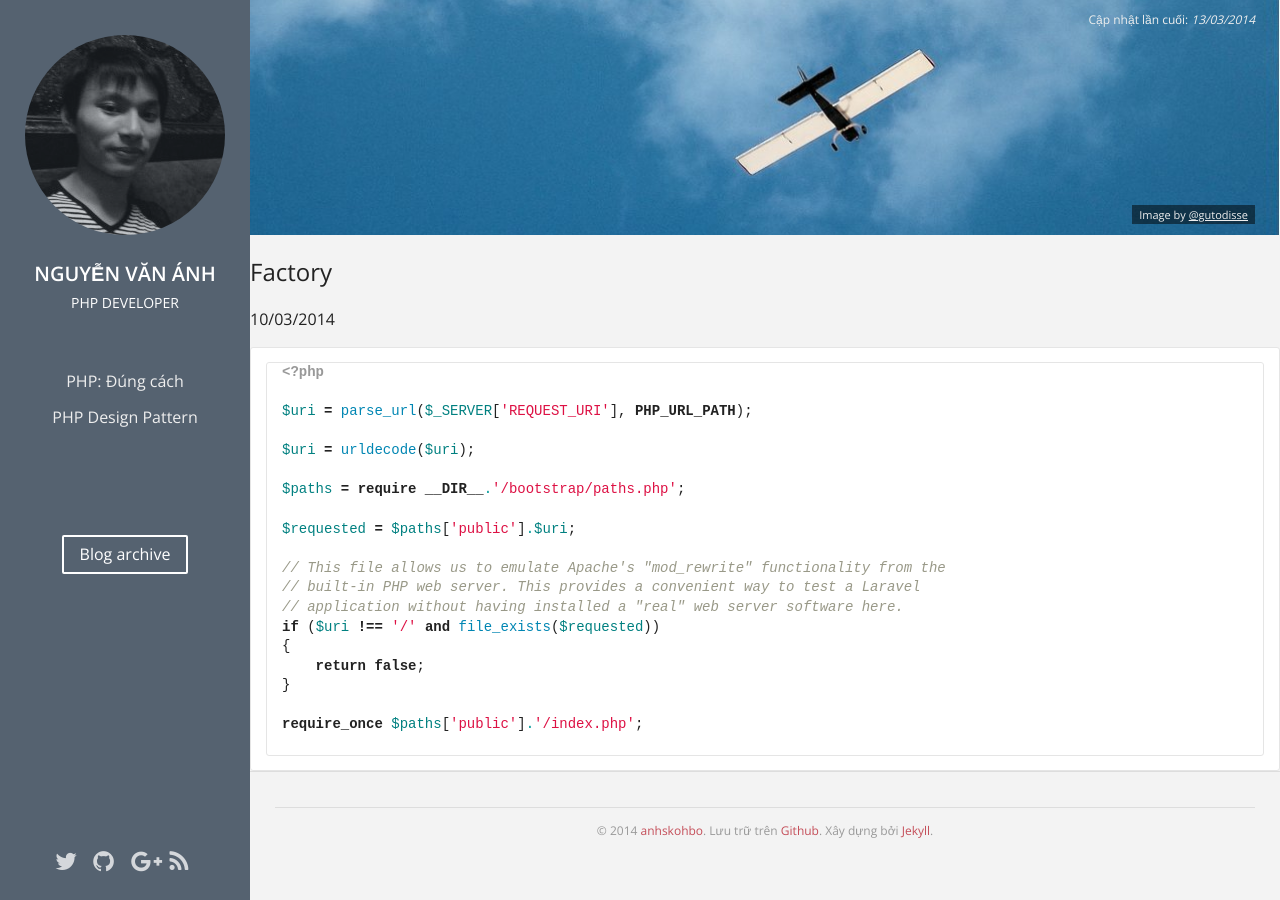
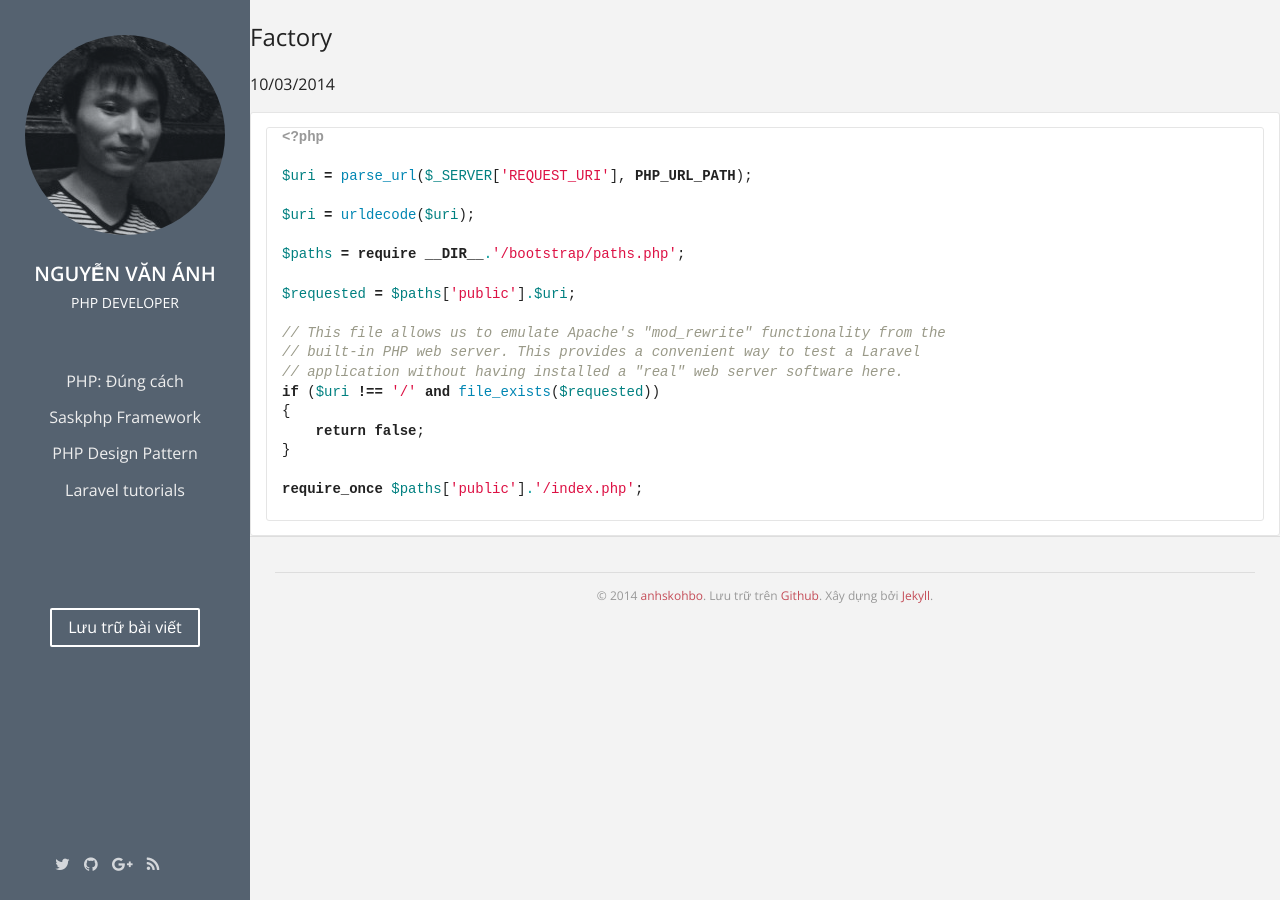
Before and after one commit to anhskohbo/anhskohbo.github.io, a Jekyll site: the page built from _posts/2014-03-10-factory.md, in a window 1280 px wide. Built offline with Jekyll 4.4.1, drawn with Linux system fonts in a browser that asks for light colours; nearby versions of some CDN libraries; Markdown is read by kramdown in place of the engine named in the settings; comment, search, counter and statistics services are not loaded.

```diff
--- a/_layouts/default.html
+++ b/_layouts/default.html
@@ -10,9 +10,11 @@
         <meta name="viewport" content="width=device-width, initial-scale=1">
 
         <!-- Metadata -->
+        <meta name="description" content="{{ site.description }}">
+        <meta name="keywords" content="php,css,html,javascript,linux,ubuntu,laravel,framework">
+        <meta name="author" content="{{ site.author }}">
         <meta name="robots" content="index,follow,archive"/>
-        <meta name="description" content="{{ site.description }}">
-        <meta property="og:image" content="/img/avatar.jpg"/>
+        <meta property="og:image" content="{{ site.url }}/img/avatar.jpg"/>
         <meta property="og:title" content="{{ site.name }}"/>
         <meta property="og:description" content="{{ site.description }}"/>
         <meta property="og:url" content="{{ site.url }}"/>
@@ -40,54 +42,57 @@
         <header class="header">
             <div class="container">
 
-                <a href="/" title="Anhskohbo">
-                    <img id="avatar" src="/img/avatar.jpg" alt="anhsk.ohbo@gmail.com">
+                <a href="/" title="{{ site.author }}">
+                    <img id="avatar" src="/img/avatar.jpg" alt="{{ site.author }}">
                 </a>
 
                 <hgroup>
-                    <h1><a href="/" title="Nguyễn Văn Ánh">Nguyễn Văn Ánh</a></h1>
+                    <h1><a href="/" title="{{ site.author }}">{{ site.author }}</a></h1>
                     <h2>PHP Developer</h2>
                 </hgroup>
 
                 <ul class="menu-list">
                     <li>
-                        <a href="#">PHP: Đúng cách</a>
+                        <a target="_blank" href="http://anhskohbo.github.io/php-the-right-way/" title="PHP: Đúng cách">PHP: Đúng cách</a>
                     </li>
                     <li>
-                        <a href="#">PHP Design Pattern</a>
+                        <a target="_blank" href="http://saskphp.com/" title="Saskphp Framework">Saskphp Framework</a>
+                    </li>
+                    <li>
+                        <a href="/archive.html#php-design-pattern" title="PHP Design Pattern">PHP Design Pattern</a>
+                    </li>
+                    <li>
+                        <a href="/archive.html#laravel" title="Laravel tutorials">Laravel tutorials</a>
                     </li>
                 </ul>
 
                 <p class="text-center">
-                    <a class="button white outline" href="#">Blog archive</a>
+                    <a class="button white outline" href="/archive.html" title="Lưu trữ bài viết">Lưu trữ bài viết</a>
                 </p>
 
                 <div class="social-links">
-                    <a title="Follow me on Twitter" target="_blank" href="https://twitter.com/anhskohbo">
-                        <span class="fa fa-twitter"></span>
+                    <a title="Twitter" target="_blank" href="https://twitter.com/anhskohbo">
+                        <i class="fa fa-twitter"></i>
                     </a>
-                    <a title="Fork me on Github" target="_blank" href="https://github.com/anhskohbo">
-                        <span class="fa fa-github"></span>
+
+                    <a title="Github" target="_blank" href="https://github.com/anhskohbo">
+                        <i class="fa fa-github"></i>
                     </a>
-                    <a title="Add me on Google+" target="_blank" href="https://google.com/+nguyenvananh-anhskohbo">
-                        <span class="fa fa-google-plus"></span>
+
+                    <a title="Google+" target="_blank" href="https://google.com/+nguyenvananh-anhskohbo">
+                        <i class="fa fa-google-plus"></i>
                     </a>
-                    <a title="Subscribe to my feed" target="_blank" href="/feed.xml">
-                        <span class="fa fa-rss"></span>
+
+                    <a title="Subscribe" target="_blank" href="/feed.xml">
+                        <i class="fa fa-rss"></i>
                     </a>
                 </div>
+
             </div>
         </header><!-- /#header -->
 
         <!-- Main -->
         <div id="main">
-
-            <div class="main-cover">
-                <div class="container">
-                    <p class="last-update">Cập nhật lần cuối: <a href="/" title="{{ site.name }}"><em>{{ site.time | date: "%d/%m/%Y" }}</em></a></p>
-                    <p class="image-author">Image by <a href="http://www.flickr.com/photos/gutodisse/8133587814/in/pool-2535978@N21" title="Gustavo Marques">@gutodisse</a></p>
-                </div>
-            </div>
 
             <!-- Content -->
             {{ content }}
```
Also changed, not shown: other parts of _layouts/default.html (+6 -6 lines).
